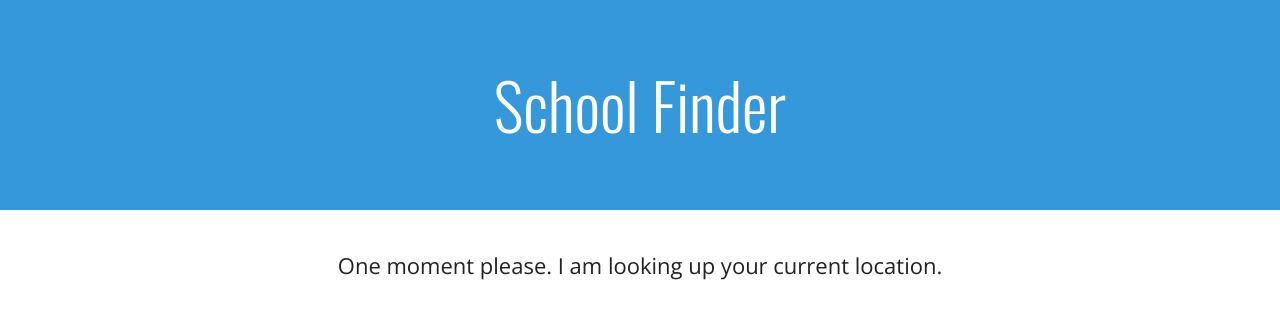
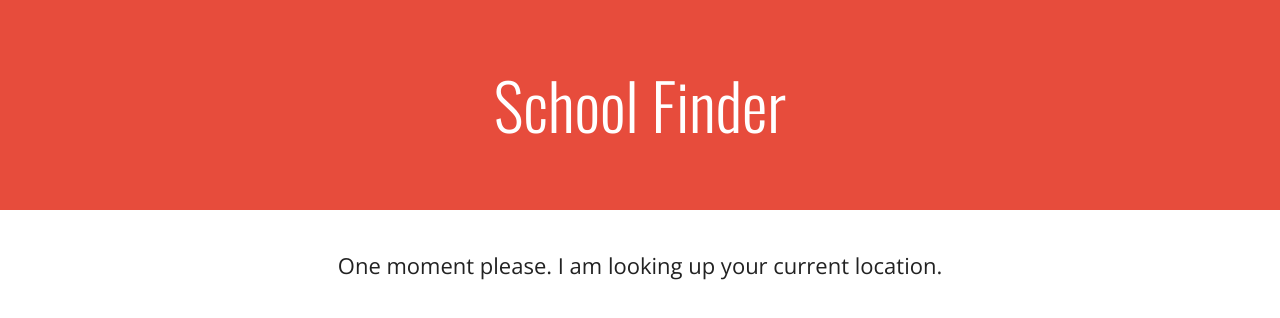
Before and after one commit to srikarg/school-finder, a website: page index.html in a window 1280 px wide. Drawn offline with nearby package versions, Linux system fonts and the light colour scheme.

Commit message:
Update color of header.

```diff
--- a/index.html
+++ b/index.html
@@ -3,7 +3,6 @@
 <head>
     <meta charset="UTF-8">
     <title>School Finder</title>
-    <base href="http://srikarg.github.io/school-finder/">
     <!-- Favicon found here: http://www.freefavicon.com/freefavicons/objects/iconinfo/book_open.html -->
     <link rel="shortcut icon" href="/favicon.ico?v=1" />
     <link href='http://fonts.googleapis.com/css?family=Oswald:300|Open+Sans' rel='stylesheet' type='text/css'>
--- a/sass/partials/_header.scss
+++ b/sass/partials/_header.scss
@@ -1,5 +1,5 @@
 header {
-    background: #3498db;
+    background: #e74c3c;
     padding: 20px;
     padding: 2rem;
 }
```
Also changed, not shown: css/main.min.css.
